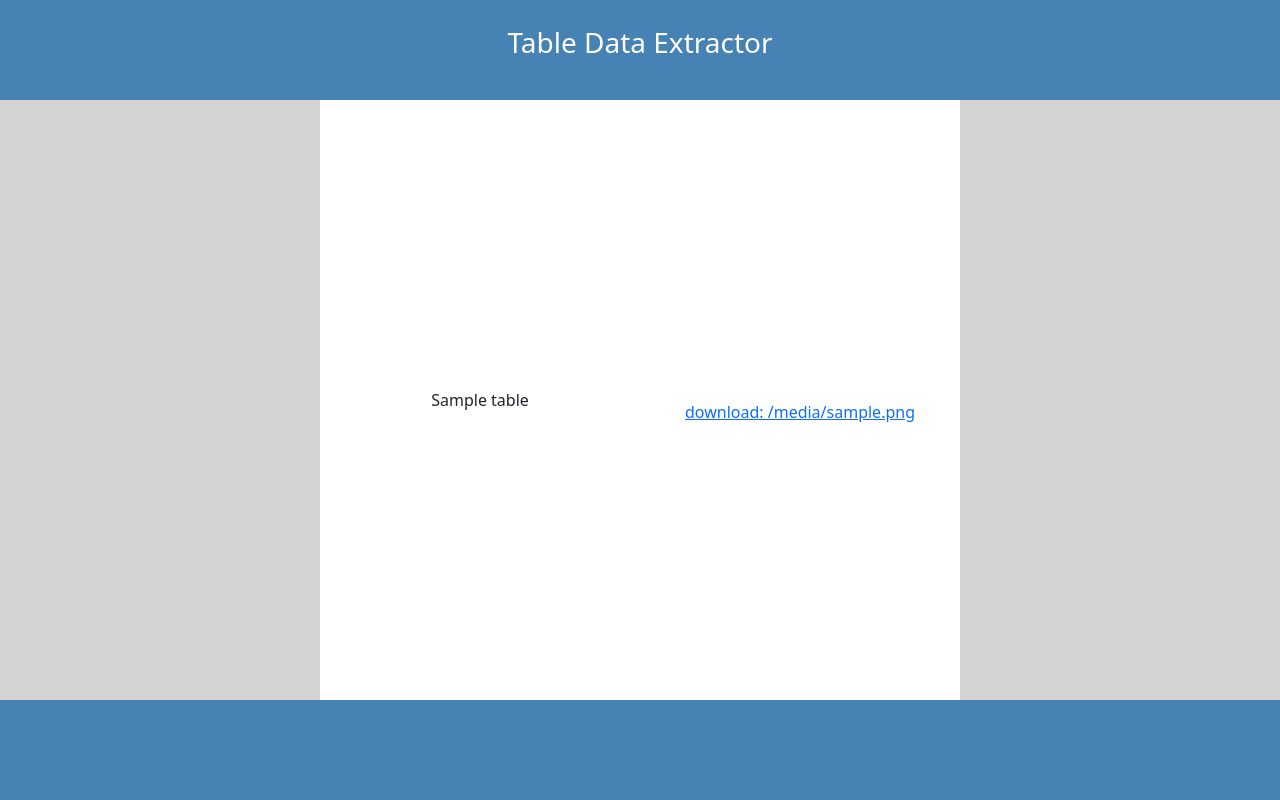
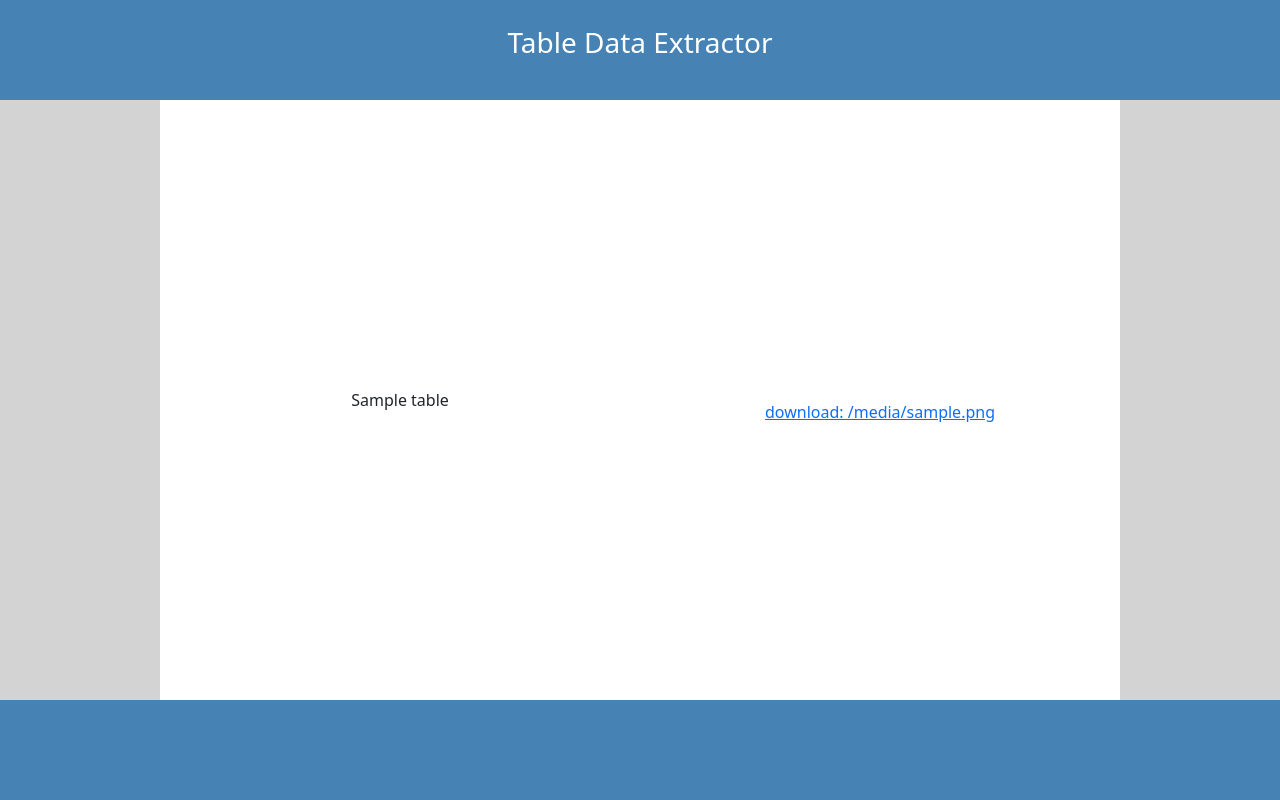
Before and after one commit to Jadetawat/flask, a Flask app: template templates/download.html in a window 1280 px wide. Run offline with Flask 3, Linux system fonts and the light colour scheme; the template is opened without the code that fills it: most values are stand-ins (such as "Sample title", 1, 10 or a date in 2020).

Commit message:
Update style.css

```diff
--- a/static/style.css
+++ b/static/style.css
@@ -16,7 +16,7 @@
 
 .grid {
     display: grid;
-    grid-template-columns: 1fr 1fr 1fr 1fr;
+    grid-template-columns: 1fr 3fr 3fr 1fr;
     grid-template-rows: 100px auto 100px;
     min-height: 100vh;
     grid-template-areas:
```
